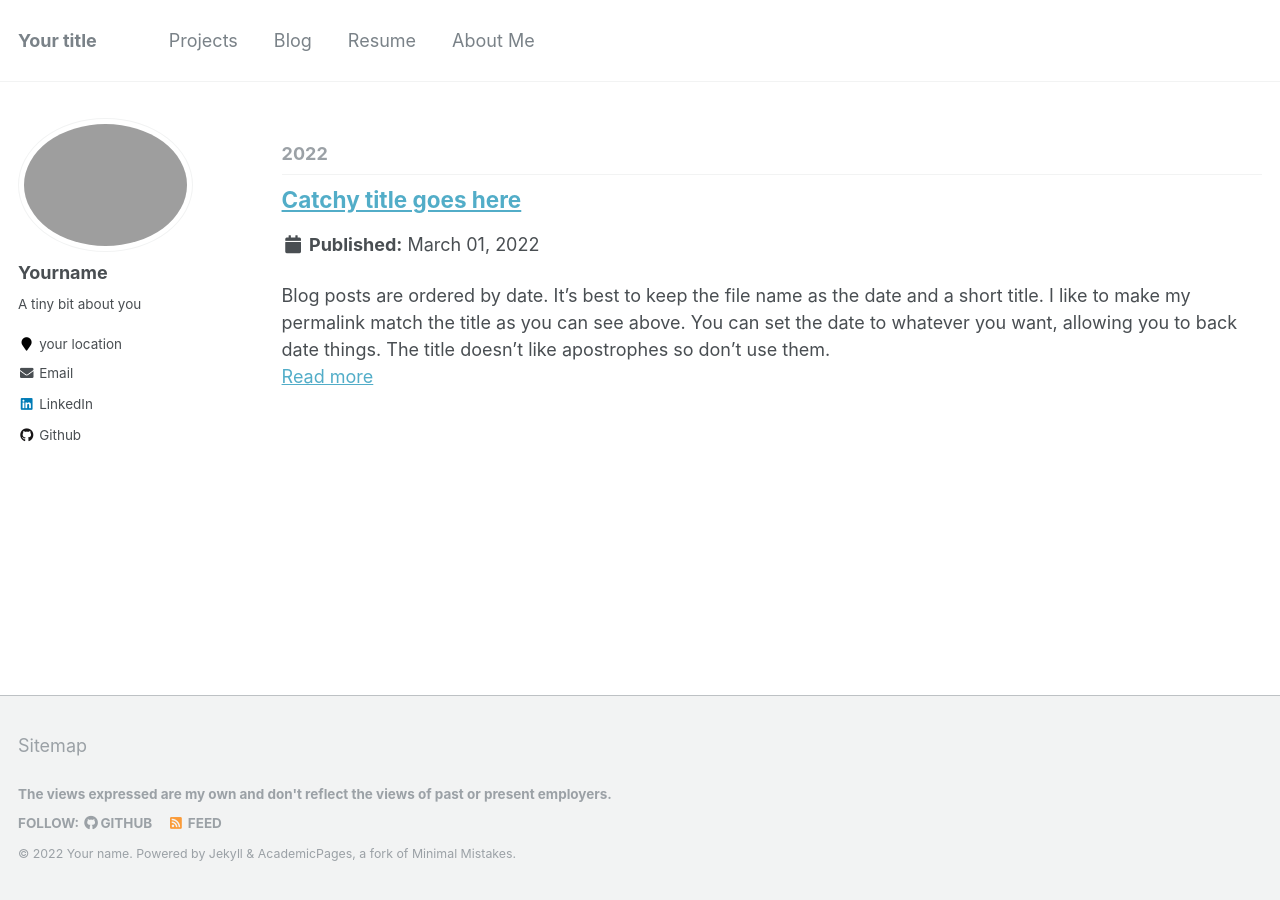
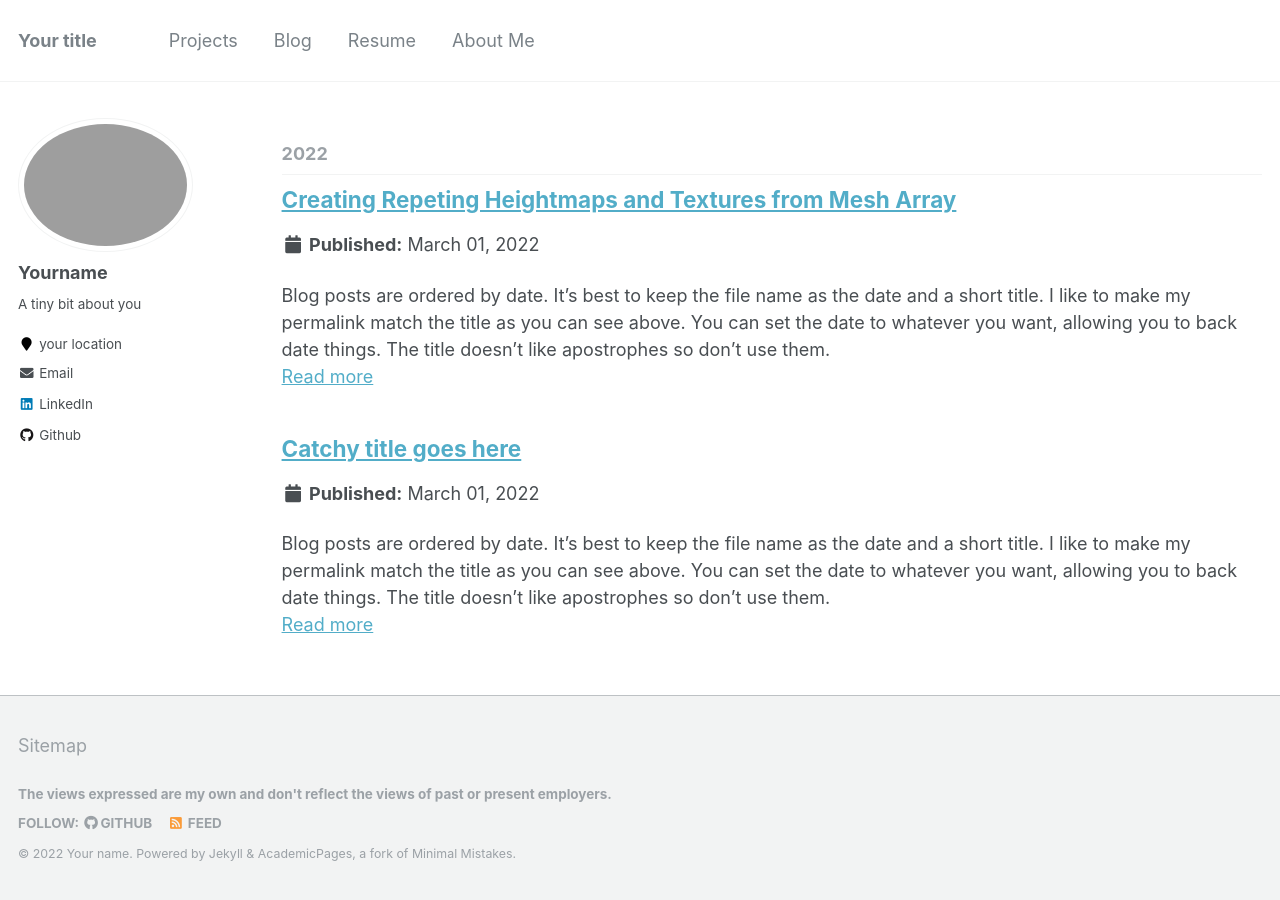
Before and after one commit to CattoIsland/CattoIsland.github.io, a Jekyll site: the page built from _pages/main.html, in a window 1280 px wide. Built offline with Jekyll 4.4.1, drawn with Linux system fonts in a browser that asks for light colours.

```diff
--- /dev/null
+++ b/_posts/2022-03-22-Investigating Height Maps and Repeating Maps.md
@@ -0,0 +1,33 @@
+---
+title: 'Creating Repeting Heightmaps and Textures from Mesh Array'
+date: 2022-03-01
+permalink: /posts/2022/03/templatepost/
+tags:
+  - normalmaps
+  - heightmaps
+  - repeating textures
+
+---
+
+Blog posts are ordered by date. It's best to keep the file name as the date and a short title. I like to make my permalink  match the title as you can see above. You can set the date to whatever you want, allowing you to back date things. The title doesn't like apostrophes so don't use them.
+
+
+ Pictures and giphys are formatted like this:
+
+![](https://yoururl/images/filename.jpg)
+
+
+Link to a pdf or file:
+[Here is the link](https://yoururl/files/filename.pdf)
+
+Stuck on what to write in a blog? Try this
+
+What problem do/did you have?
+
+What steps did you take to solve it?
+
+What did you learn in the process?
+
+What's my problem?
+How I solved it?
+And what I learned from it.
```
Also changed, not shown: _pages/about.md (+1 -5 lines), _posts/2022-03-23 Following Unity Procedural Geometry Tutorial Part 1 copy.md (added, +34 -0 lines), _posts/2022-03-23 Whip Game Physics.md (added, +55 -0 lines), _posts/2022-03-01-templatepost copy.md (renamed from _posts/2022-03-01-templatepost.md), images/AbouttoMakeScriptableObjectsExcited.png (added), images/FrogShopV1.png (added), images/Procedually Generated Curves.png (added), 1 other file.
